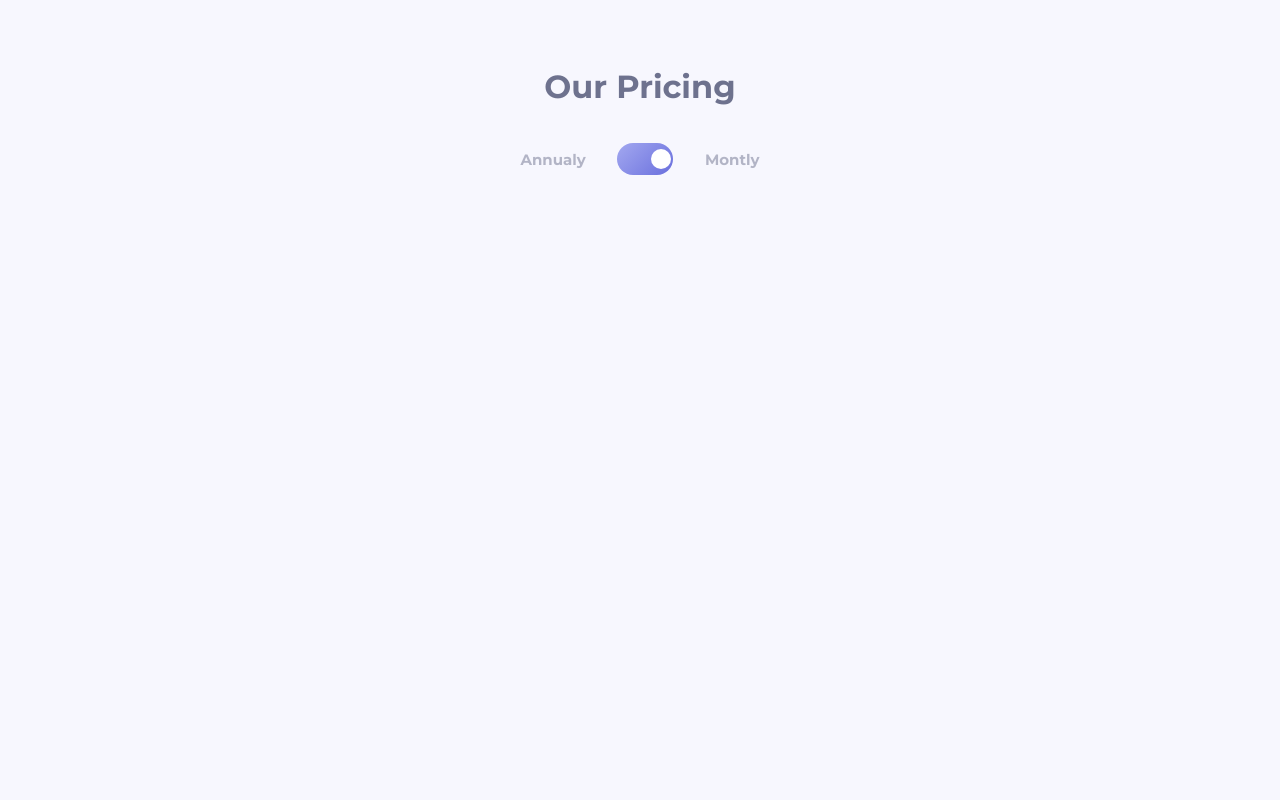
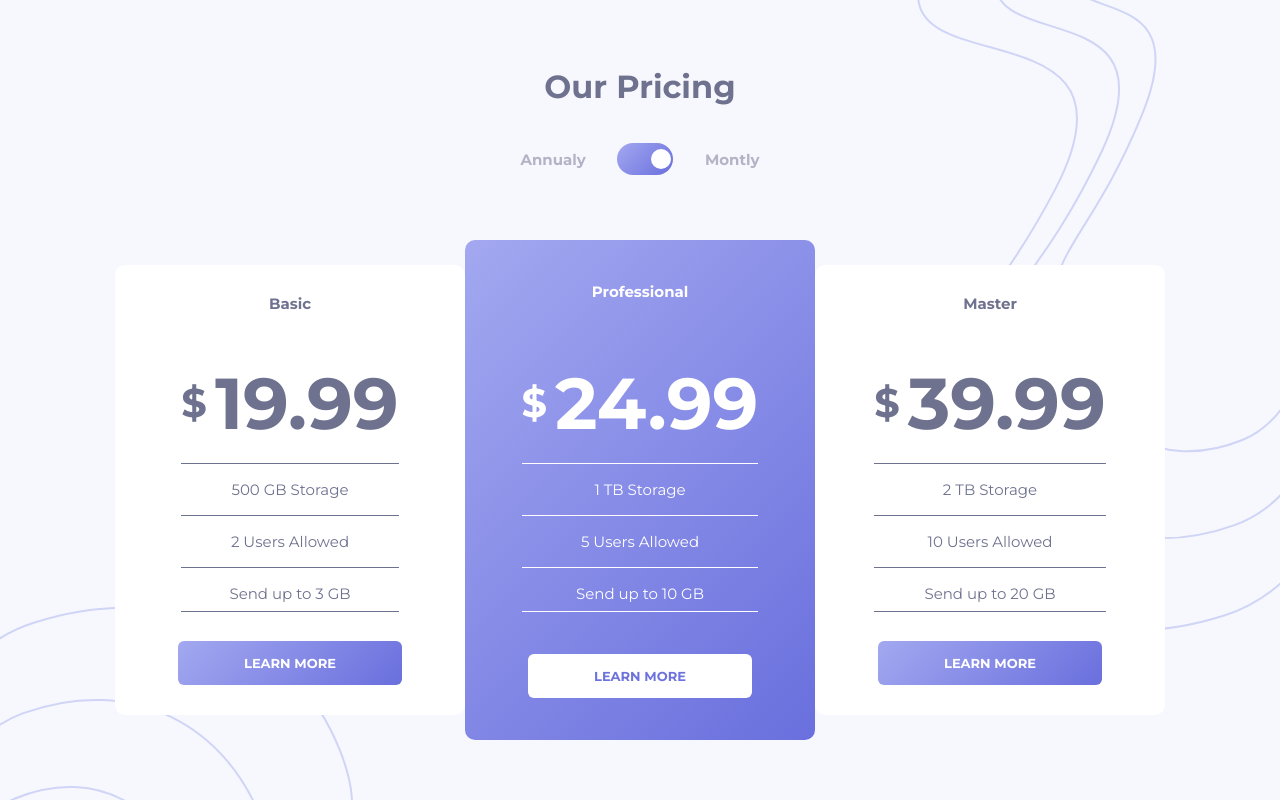
Before and after one commit to Chomikens/Frontendmentor-pricing-with-toggle, a website built with Vite: page src/index.html in a window 1280 px wide. Built offline with nearby package versions, Linux system fonts and the light colour scheme; some packages are replaced by stand-ins of ours.

Commit message:
Finished component

```diff
--- a/src/index.html
+++ b/src/index.html
@@ -19,13 +19,46 @@
           <div class="pricing-header__switch-container">
             <p>Annualy</p>
             <div>
-              <input type="checkbox" name="switch-price" id="switch-price" class="switch-price-button">
+              <input type="checkbox" name="switch-price" id="switch-price" class="switch-price-button"
+                aria-checked="false" aria-label="Swtich from montly to annualy">
               <label for="switch-price"></label>
             </div>
             <p>Montly</p>
           </div>
         </header>
 
+        <div class="pricing-box">
+          <article class="pricing-box__basic">
+            <header class="pricing-header">Basic</header>
+            <ul class="pricing-box__pricing-list flow">
+              <li><span>$</span>19.99</li>
+              <li>500 GB Storage</li>
+              <li>2 Users Allowed</li>
+              <li>Send up to 3 GB</li>
+            </ul>
+            <button>Learn more</button>
+          </article>
+          <article class="pricing-box__prosessional">
+            <header class="pricing-header">Professional</header>
+            <ul class="pricing-box__pricing-list flow" style="--before-colore:#fff;">
+              <li><span>$</span>24.99</li>
+              <li>1 TB Storage</li>
+              <li>5 Users Allowed</li>
+              <li>Send up to 10 GB</li>
+            </ul>
+            <button>Learn more</button>
+          </article>
+          <article class="pricing-box__master">
+            <header class="pricing-header">Master</header>
+            <ul class="pricing-box__pricing-list flow">
+              <li><span>$</span>39.99</li>
+              <li>2 TB Storage </li>
+              <li>10 Users Allowed</li>
+              <li>Send up to 20 GB</li>
+            </ul>
+            <button>Learn more</button>
+          </article>
+        </div>
 
       </div>
     </section>
--- a/src/main.js
+++ b/src/main.js
@@ -0,0 +1,40 @@
+
+const prices = {
+	basic: { default: '19.99', alternate: '199.9' },
+	professional: { default: '24.99', alternate: '249.9' },
+	master: { default: '39.99', alternate: '399.9' },
+}
+
+
+const priceElements = new Map([
+	['basic', document.querySelector('.pricing-box__basic li:first-child')],
+	['professional', document.querySelector('.pricing-box__prosessional li:first-child')],
+	['master', document.querySelector('.pricing-box__master li:first-child')],
+])
+
+
+const annuallyElem = document.querySelector('.pricing-header__switch-container p:first-child')
+const monthlyElem = document.querySelector('.pricing-header__switch-container p:last-child')
+
+
+const updatePricesAndColors = isChecked => {
+
+	for (const [key, element] of priceElements) {
+		const { default: defaultPrice, alternate } = prices[key]
+		const dollarSpan = element.querySelector('span')
+		if (dollarSpan) {
+			dollarSpan.nextSibling.nodeValue = isChecked ? alternate : defaultPrice
+		}
+	}
+
+	// Updating the colors
+	if (isChecked) {
+		annuallyElem.style.color = '#696EDD'
+		monthlyElem.style.color = ''
+	} else {
+		monthlyElem.style.color = '#696EDD'
+		annuallyElem.style.color = ''
+	}
+}
+
+document.getElementById('switch-price').addEventListener('change', e => updatePricesAndColors(e.target.checked))
--- a/src/scss/abstracts/_keyframes.scss
+++ b/src/scss/abstracts/_keyframes.scss
@@ -1,6 +1,7 @@
 @keyframes buttonAnimationForward {
 	0% {
 		right: 2px;
+		border-radius: 100% 49% 100% 100%;
 	}
 	50% {
 		width: 40px;
@@ -14,6 +15,7 @@
 @keyframes buttonAnimationReverse {
 	0% {
 		left: 2px;
+		border-radius: 100% 100% 100% 49%;
 	}
 	50% {
 		width: 40px;
--- a/src/scss/base/_reset.scss
+++ b/src/scss/base/_reset.scss
@@ -43,6 +43,10 @@ select {
 	font: inherit;
 }
 
+button {
+	all: unset;
+}
+
 img {
 	display: block;
 	max-width: 100%;
--- a/src/scss/components/_buttons.scss
+++ b/src/scss/components/_buttons.scss
@@ -1,42 +1,42 @@
 @use '../abstracts/' as *;
+
+// Switch
 
 .switch-price-button {
 	position: absolute;
 	top: -50px;
 	left: 0;
-
 	opacity: 0;
 
 	+ label {
 		display: flex;
+		position: relative;
 
-		position: relative;
 		&:after {
 			content: '';
 			display: block;
-
 			width: 56px;
 			height: 32px;
+			border-radius: 100vh;
+			@include gradient($gradient-first-color, $gradient-second-color);
+			transition: all 10s ease-in-out;
+		}
 
-			@include gradient($gradient-first-color, $gradient-second-color);
-
-			border-radius: 100vh;
+		&:hover:after {
+			$gradient-first-color-hover: rgba($gradient-first-color, 0.5);
+			$gradient-second-color-hover: rgba($gradient-second-color, 0.5);
+			@include gradient($gradient-first-color-hover, $gradient-second-color-hover);
 		}
 		&::before {
 			content: '';
-
 			position: absolute;
 			top: 50%;
 			transform: translateY(-50%);
-
 			display: block;
-
 			width: 20px;
 			height: 20px;
-
 			background-color: #fff;
-			border-radius: 50%;
-
+			border-radius: 100%;
 			animation: buttonAnimationReverse 0.5s ease-in-out forwards;
 		}
 	}
@@ -48,3 +48,35 @@
 		}
 	}
 }
+
+// Pricing buttons
+
+button {
+	padding: 0.875rem 4.125rem;
+	text-transform: uppercase;
+	border-radius: 0.375rem;
+	font-weight: $font-bold;
+	font-size: 0.8125rem;
+	color: colors(neutral, 100);
+	@include gradient($gradient-first-color, $gradient-second-color);
+	cursor: pointer;
+	transition: all 0.4s ease-in-out;
+
+	&:hover,
+	&:focus {
+		background: colors(neutral, 100);
+		color: colors(accent, purple-text);
+		border: 1px solid colors(accent, purple-text);
+	}
+
+	.pricing-box__prosessional & {
+		background: colors(neutral, 100);
+		color: colors(accent, purple-text);
+		&:hover,
+		&:focus {
+			background: transparent;
+			color: colors(neutral, 100);
+			border: 1px solid;
+		}
+	}
+}
--- a/src/scss/layout/_pricing-section.scss
+++ b/src/scss/layout/_pricing-section.scss
@@ -3,9 +3,41 @@
 @use '../abstracts/' as *;
 
 .pricing-section {
+	position: relative;
+	min-height: 100vh;
 	padding-block-start: 4rem;
+	overflow: hidden;
 	@include mq('medium') {
 		padding-block-start: 4.4375rem;
+	}
+	&::after {
+		content: '';
+		position: absolute;
+		top: 0;
+		left: 0;
+		transform: translateY(-10%);
+		height: 757.201px;
+		width: 100%;
+		background-image: url('../../images/bg-top.svg');
+		background-position: right;
+		background-repeat: no-repeat;
+
+		z-index: -1;
+	}
+
+	&::before {
+		content: '';
+		position: absolute;
+		top: 0;
+		left: 0;
+		transform: translateY(40%);
+		height: 650px;
+		width: 100%;
+		background-image: url('../../images/bg-bottom.svg');
+		background-position: bottom left;
+		background-repeat: no-repeat;
+
+		z-index: -1;
 	}
 }
 
@@ -32,3 +64,77 @@
 		font-weight: $font-bold;
 	}
 }
+
+// Boxes
+
+.pricing-box {
+	padding-block-start: 5rem;
+	display: flex;
+	flex-direction: column;
+	justify-content: center;
+	align-items: center;
+
+	row-gap: 2rem;
+	@include mq('small') {
+		flex-direction: row;
+		padding-block-start: 4.03125rem;
+	}
+
+	.pricing-header {
+		font-size: 1.125 rem;
+		font-weight: $font-bold;
+	}
+
+	article {
+		display: flex;
+		flex-direction: column;
+		justify-content: space-evenly;
+		align-items: center;
+		width: 100%;
+		max-width: 327px;
+		padding-inline: 2rem;
+		border-radius: 0.625rem;
+		@include mq('small') {
+			max-width: 350px;
+		}
+	}
+
+	article:not(.pricing-box__prosessional) {
+		background-color: colors(neutral, 100);
+		min-height: 450px;
+	}
+
+	&__prosessional {
+		min-height: 500px;
+		color: colors(neutral, 100);
+		@include gradient($gradient-first-color, $gradient-second-color);
+	}
+
+	&__pricing-list {
+		li {
+			padding-block-start: 1rem;
+			text-align: center;
+			column-gap: 0.5rem;
+			&:first-of-type {
+				display: flex;
+				align-items: center;
+				font-size: font(prices-values);
+				font-weight: $font-bold;
+			}
+
+			&:nth-of-type(n + 2) {
+				border-block-start: 1px solid var(--before-colore, #6e728e);
+			}
+
+			&:last-of-type {
+				border-block-end: 1px solid var(--before-colore, #6e728e);
+				padding-bottom: 0.5rem;
+			}
+			span {
+				&:first-of-type {
+					font-size: 2.5rem;
+				}
+			}
+		}
+	}
+}
--- a/src/scss/utilities/_flow.scss
+++ b/src/scss/utilities/_flow.scss
@@ -1,3 +1,3 @@
-.flow > *:where(:not(:first-child)) {
+.flow > * + * {
 	margin-top: var(--flow-spacer, 1rem);
 }
```
